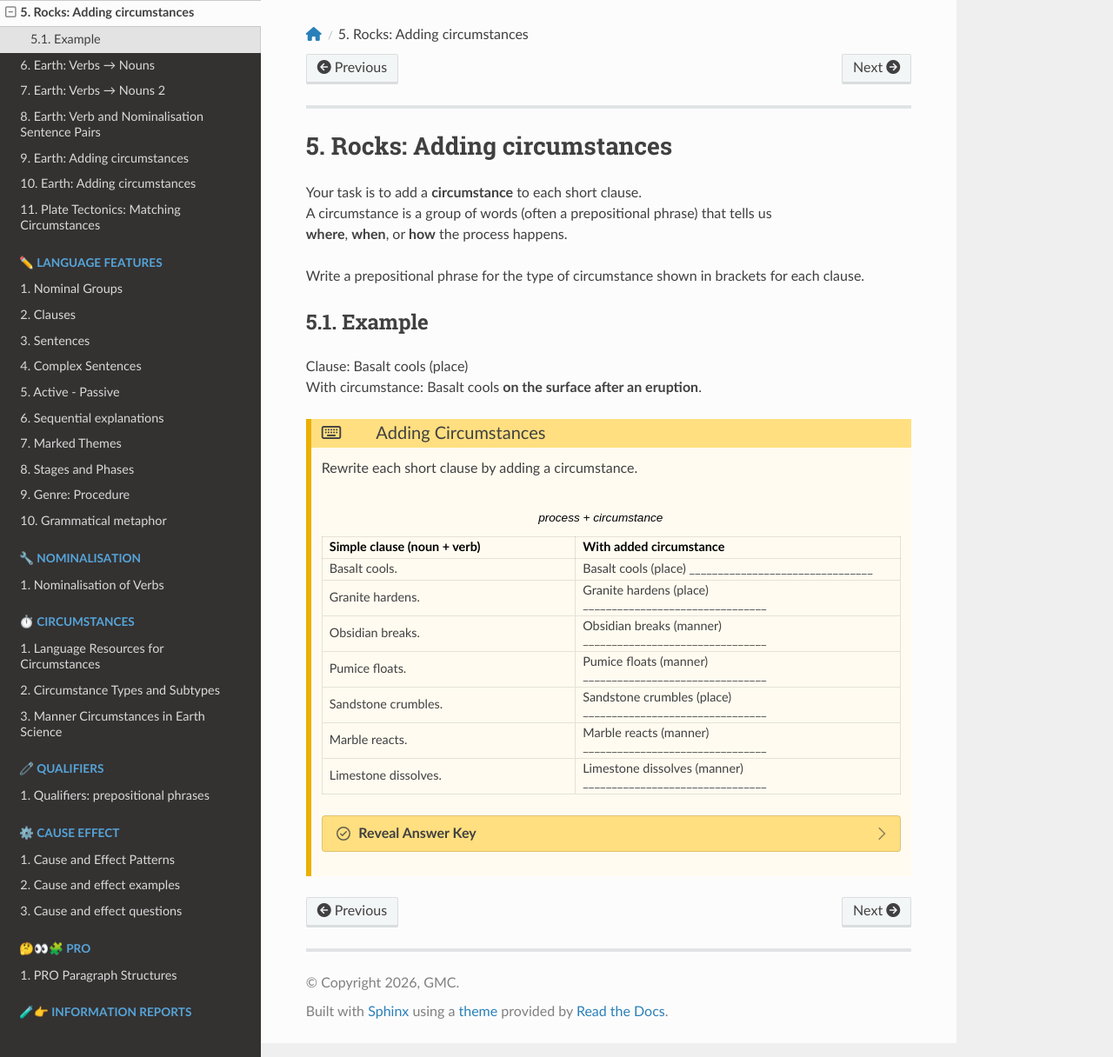
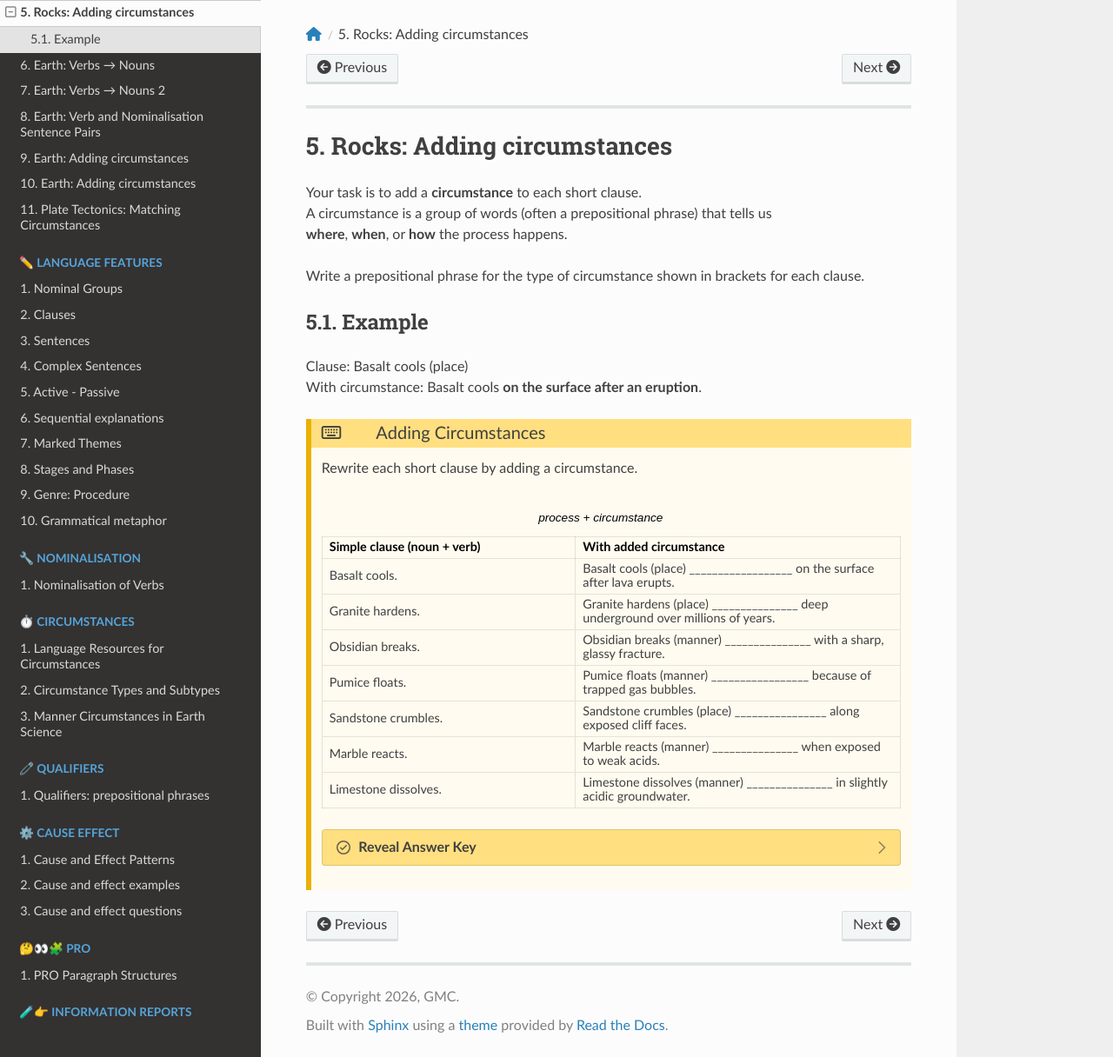
Before and after one commit to gmc-code/PC-Science-and-language, a Sphinx documentation site: the page built from docs/earth/rocks_adding_circumstances.rst, in a window 1280 px wide and 1216 px high. Shown: the whole window at 87% size. Built offline with Sphinx 7.4.7 and the Read the Docs theme 3.1.0, drawn with Linux system fonts in a browser that asks for light colours; pages that are not in the unit, such as notebooks, are missing from menus.

Commit message:
ec
Co-authored-by: Copilot <copilot@github.com>

```diff
--- a/docs/earth/rocks_adding_circumstances.rst
+++ b/docs/earth/rocks_adding_circumstances.rst
@@ -28,19 +28,19 @@ Example
         * - Simple clause (noun + verb)
           - With added circumstance
         * - Basalt cools.
-          - Basalt cools (place) ________________________________
+          - Basalt cools (place) __________________ on the surface after lava erupts.
         * - Granite hardens.
-          - Granite hardens (place) ________________________________
+          - Granite hardens (place) _______________ deep underground over millions of years.
         * - Obsidian breaks.
-          - Obsidian breaks (manner) ________________________________
+          - Obsidian breaks (manner) _______________ with a sharp, glassy fracture.
         * - Pumice floats.
-          - Pumice floats (manner) ________________________________
+          - Pumice floats (manner) _________________ because of trapped gas bubbles.
         * - Sandstone crumbles.
-          - Sandstone crumbles (place) ________________________________
+          - Sandstone crumbles (place) ________________ along exposed cliff faces.
         * - Marble reacts.
-          - Marble reacts (manner) ________________________________
+          - Marble reacts (manner) _______________ when exposed to weak acids.
         * - Limestone dissolves.
-          - Limestone dissolves (manner) ________________________________
+          - Limestone dissolves (manner) _______________ in slightly acidic groundwater.
 
 
     .. dropdown:: Reveal Answer Key
```
